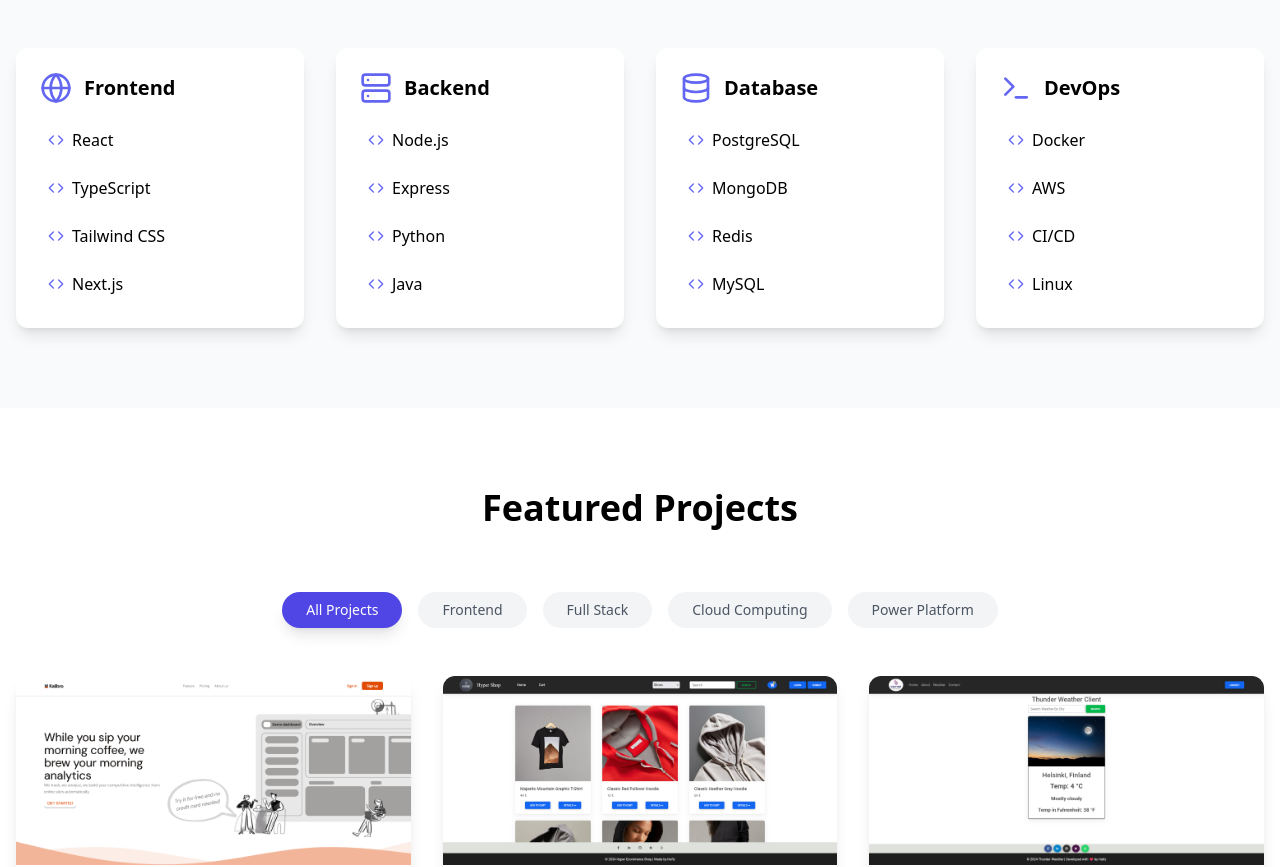
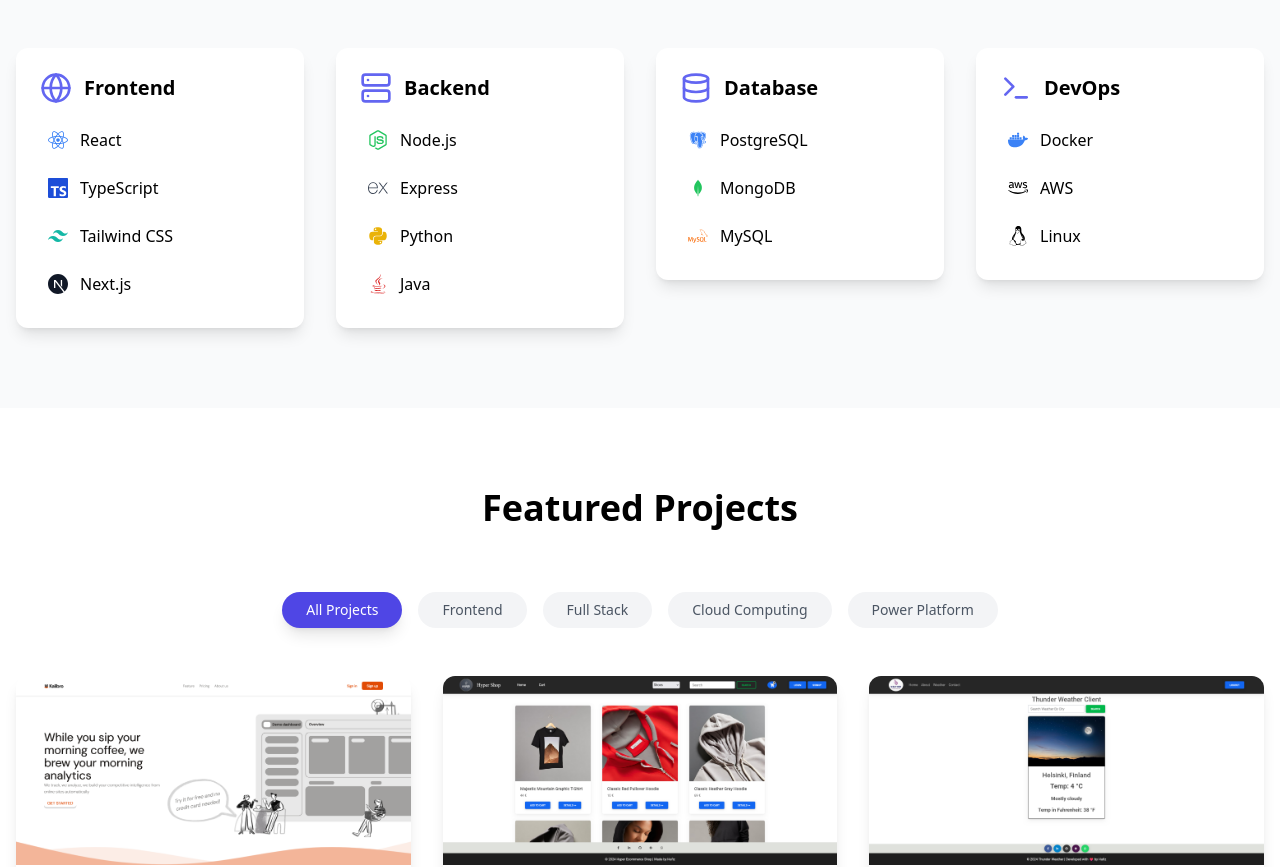
Before and after one commit to hafizkh/portfolio-hafizkh, a React (Vite) app: page / in a window 1280 px wide. Shown: the part 840-1707 px from the top of the page. Built offline with nearby package versions, Linux system fonts and the light colour scheme.

Commit message:
`Added react-icons package and updated icons in various components`

```diff
--- a/package.json
+++ b/package.json
@@ -16,6 +16,7 @@
     "react": "^18.3.1",
     "react-dom": "^18.3.1",
     "react-hot-toast": "^2.4.1",
+    "react-icons": "^5.4.0",
     "react-router-dom": "^6.22.3",
     "react-scroll": "^1.9.0",
     "react-toastify": "^11.0.2"
--- a/src/App.tsx
+++ b/src/App.tsx
@@ -7,7 +7,6 @@
 import Experience from './components/Experience';
 import Achievements from './components/achievements/Achievements';
 import Contact from './components/Contact';
-import ProjectDetails from './components/projects/ProjectDetails';
 
 function HomePage() {
   return (
@@ -25,7 +24,7 @@
         <Experience />
       </section>
       <section id="achievements">
-        <Achievements />
+        {/* <Achievements /> */}
       </section>
       <section id="contact">
         <Contact />
@@ -41,7 +40,6 @@
         <Navbar />
         <Routes>
           <Route path="/" element={<HomePage />} />
-          <Route path="/project/:id" element={<ProjectDetails />} />
         </Routes>
       </div>
     </Router>
--- a/src/components/Contact.tsx
+++ b/src/components/Contact.tsx
@@ -35,8 +35,6 @@
     setFormData({ name: '', email: '', message: '' }); // Reset the form
   };
 
-
-
   const handleChange = (e: React.ChangeEvent<HTMLInputElement | HTMLTextAreaElement>) => {
     setFormData({
       ...formData,
@@ -45,7 +43,7 @@
   };
 
   return (
-    <section id="contact" className="py-20 bg-white">
+    <section id="contact" className="py-20 bg-gray-100">
       <div className="container mx-auto px-4">
         <h2 className="text-4xl font-bold text-center mb-16">Get in Touch</h2>
         <div className="max-w-5xl mx-auto flex flex-col md:flex-row gap-12">
--- a/src/components/Experience.tsx
+++ b/src/components/Experience.tsx
@@ -1,6 +1,8 @@
 import React from 'react';
 import { Briefcase, Calendar } from 'lucide-react';
 import { experiences } from '../data/experience';
+import Education from './achievements/Education';
+import Achievements from './achievements/Achievements';
 
 
 
@@ -47,6 +49,7 @@
           ))}
         </div>
       </div>
+      <Achievements />
     </section>
   );
 }
--- a/src/components/Hero.tsx
+++ b/src/components/Hero.tsx
@@ -96,7 +96,7 @@
             // transition={{ duration: 0.5 }}
             >
               <img
-                className="w-96 h-96 object-contain transform hover:scale-105 transition-transform rounded-full"
+                className="w-96 h-96 object-contain transform hover:scale-105 transition-transform rounded-e-xl"
                 src={hafizPic}
                 alt="Hafiz Picture"
 
--- a/src/components/Navbar.tsx
+++ b/src/components/Navbar.tsx
@@ -13,8 +13,6 @@
   const [scrolled, setScrolled] = useState(false);
   const location = useLocation()
   const hideLogoProjectDetail = location.pathname.startsWith("/project/")
-  console.log(location.pathname)
-  console.log(logo)
 
 
   useEffect(() => {
@@ -52,7 +50,7 @@
                   to="hero"
                   spy={true}
                   smooth={true}
-                  offset={-64}
+                  offset={-70}
                   duration={500}
                   className="flex items-center space-x-2 group cursor-pointer"
                 >
@@ -82,6 +80,7 @@
                 duration={500}
                 className={`cursor-pointer hover:text-indigo-500 transition-colors ${scrolled ? 'text-gray-800' : 'text-white'
                   }`}
+                activeClass='text-indigo-500 font-bold underline'
               >
                 {item.name}
               </Link>
@@ -109,6 +108,7 @@
               exit={{ opacity: 0 }}
               className="fixed inset-0 bg-gray-800/70 backdrop-blur-lg z-40"
             >
+
               <div className="relative bg-white rounded-md shadow-lg max-w-md mx-auto mt-20 px-6 py-4">
                 {/* Close Button */}
                 <button
@@ -130,6 +130,8 @@
                       duration={500}
                       onClick={() => setIsOpen(false)}
                       className="flex items-center space-x-3 px-3 py-2 rounded-md text-gray-800 hover:bg-gray-200 hover:text-indigo-500 transition cursor-pointer"
+                      activeClass='text-indigo-500 font-bold bg-gray-200'
+
                     >
                       <span className="text-indigo-500">{item.icon}</span>
                       <span>{item.name}</span>
--- a/src/components/Skills.tsx
+++ b/src/components/Skills.tsx
@@ -1,7 +1,6 @@
 import React from 'react';
 import { motion } from 'framer-motion';
 import AnimatedSection from './AnimatedSection';
-import { Code } from 'lucide-react';
 import { skills } from '../data/skillsData';
 
 
@@ -31,12 +30,14 @@
                 <ul className="space-y-2">
                   {skill.technologies.map((tech) => (
                     <motion.li
-                      key={tech}
+                      key={tech.name}
                       className="flex items-center p-2 rounded-lg hover:bg-indigo-50 transition-colors"
                       whileHover={{ x: 5 }}
                     >
-                      <Code className="w-4 h-4 mr-2 text-indigo-500" />
-                      <span>{tech}</span>
+                      <div className="w-5 h-5 mr-3 flex items-center justify-center">
+                        {tech.icon}
+                      </div>
+                      <span>{tech.name}</span>
                     </motion.li>
                   ))}
                 </ul>
--- a/src/data/skillsData.tsx
+++ b/src/data/skillsData.tsx
@@ -1,24 +1,46 @@
 import { Database, Globe, Server, Terminal } from "lucide-react";
+import { FaAws, FaJava, FaLinux, FaNodeJs, FaPython, FaReact } from "react-icons/fa";
+import { SkillCategory } from "../types/socialIcons";
+import { SiDocker, SiExpress, SiMysql, SiNextdotjs, SiTailwindcss, SiTypescript } from "react-icons/si";
+import { BiLogoMongodb, BiLogoPostgresql } from "react-icons/bi";
 
-export const skills = [
+export const skills: SkillCategory[] = [
   {
     category: "Frontend",
     icon: <Globe className="w-8 h-8 text-indigo-500" />,
-    technologies: ["React", "TypeScript", "Tailwind CSS", "Next.js"],
+    technologies: [
+      { name: "React", icon: <FaReact className="w-5 h-5 text-blue-500" /> },
+      { name: "TypeScript", icon: <SiTypescript className="w-5 h-5 text-blue-700" /> },
+      { name: "Tailwind CSS", icon: <SiTailwindcss className="w-5 h-5 text-teal-500" /> },
+      { name: "Next.js", icon: <SiNextdotjs className="w-5 h-5 text-gray-900" /> }
+    ],
   },
   {
     category: "Backend",
     icon: <Server className="w-8 h-8 text-indigo-500" />,
-    technologies: ["Node.js", "Express", "Python", "Java"],
+    technologies: [
+      { name: "Node.js", icon: <FaNodeJs className="w-5 h-5 text-green-500" /> },
+      { name: "Express", icon: <SiExpress className="w-5 h-5 text-gray-700" /> },
+      { name: "Python", icon: <FaPython className="w-5 h-5 text-yellow-500" /> },
+      { name: "Java", icon: <FaJava className="w-5 h-5 text-red-600" /> },],
   },
   {
     category: "Database",
     icon: <Database className="w-8 h-8 text-indigo-500" />,
-    technologies: ["PostgreSQL", "MongoDB", "Redis", "MySQL"],
+    technologies: [
+      { name: "PostgreSQL", icon: <BiLogoPostgresql className="w-5 h-5 text-blue-500" /> },
+      { name: "MongoDB", icon: <BiLogoMongodb className="w-5 h-5 text-green-500" /> },
+      { name: "MySQL", icon: <SiMysql className="w-5 h-5 text-orange-500" /> },
+    ],
   },
   {
     category: "DevOps",
     icon: <Terminal className="w-8 h-8 text-indigo-500" />,
-    technologies: ["Docker", "AWS", "CI/CD", "Linux"],
+    technologies: [
+      { name: "Docker", icon: <SiDocker className="w-5 h-5 text-blue-500" /> },
+      { name: "AWS", icon: <FaAws className="w-5 h-5 text-black" /> },
+
+      { name: "Linux", icon: <FaLinux className="w-5 h-5 text-black" /> },
+    ],
   },
 ];
```
Also changed, not shown: src/types/socialIcons.ts (+10 -0 lines), 1 other file (tests, documents, lock files or other folders).
